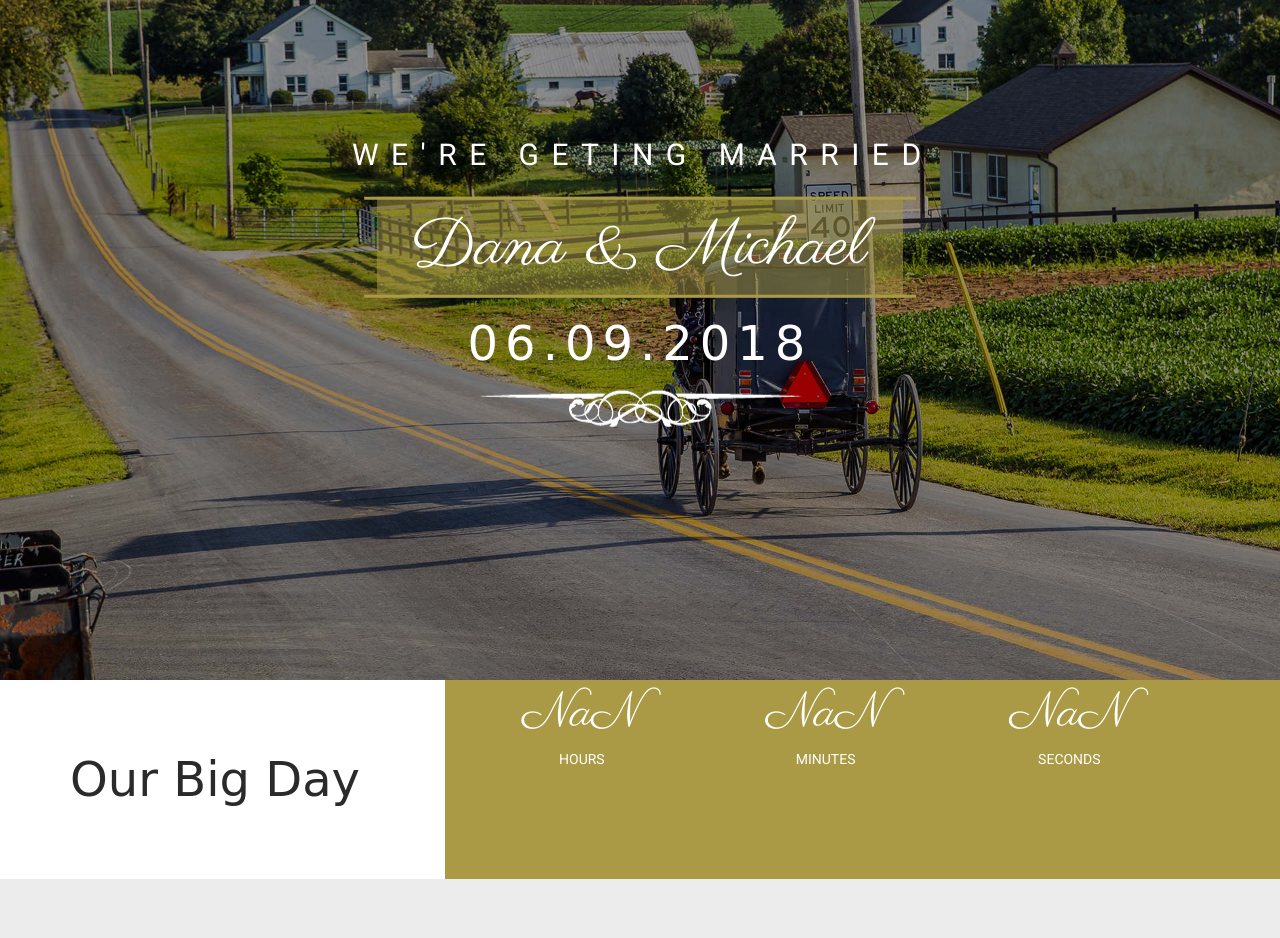
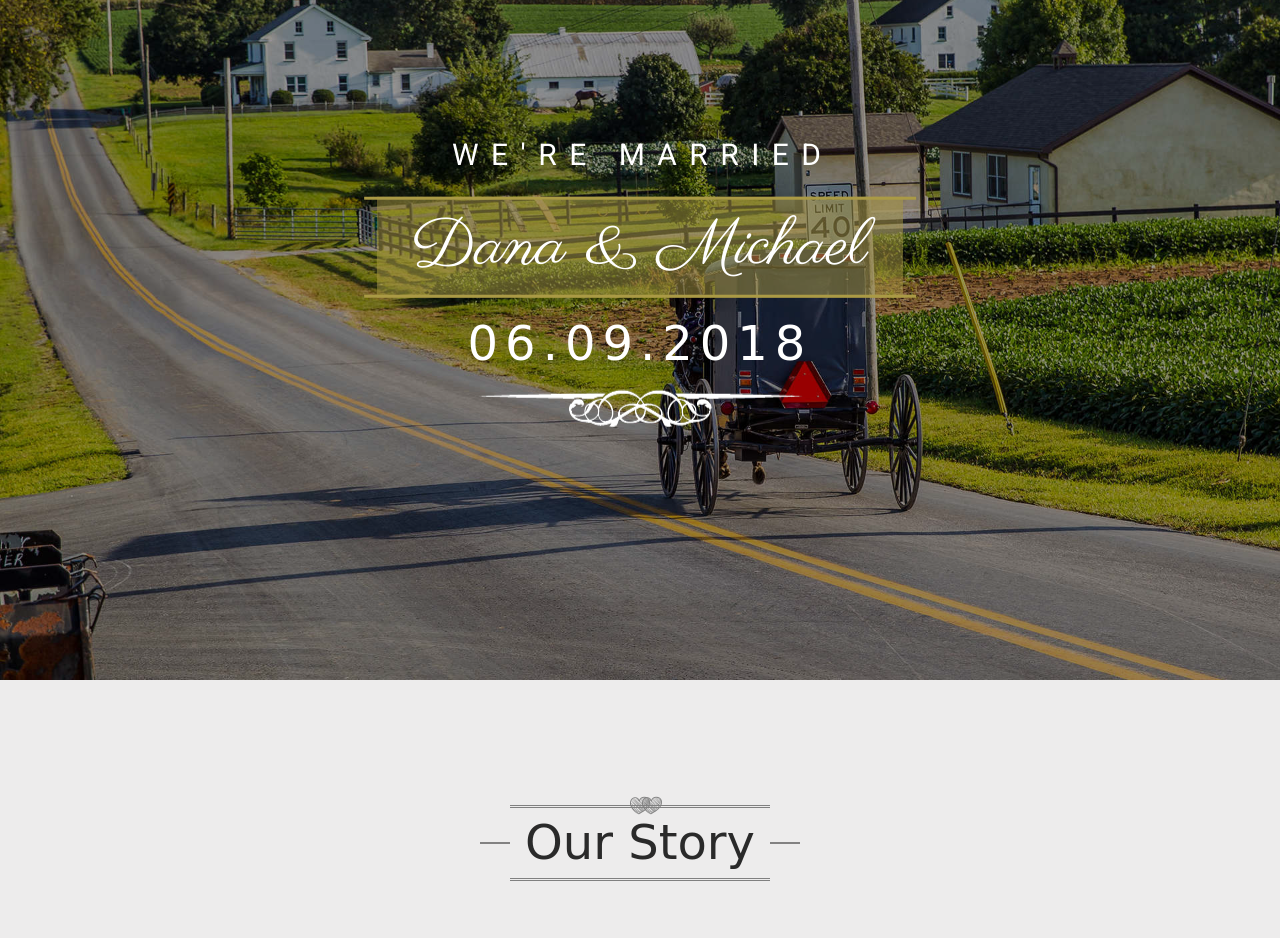
Before and after one commit to nesta219/wedding_site, a website: page index.html in a window 1280 px wide. Shown: the part 180-1118 px from the top of the page. Drawn offline with Linux system fonts and the light colour scheme; some packages are replaced by stand-ins of ours; a script that the page names is missing; a web font is replaced by a local one.

Commit message:
fix typo and other things

```diff
--- a/index.html
+++ b/index.html
@@ -137,13 +137,6 @@
                         <span class=" wow fadeInUp" data-wow-delay="0.20s">r</span>
                         <span class=" wow fadeInUp" data-wow-delay="0.25s">e</span>
                         <span>&nbsp;</span>
-                        <span class=" wow fadeInUp" data-wow-delay="0.30s">g</span>
-                        <span class=" wow fadeInUp" data-wow-delay="0.35s">e</span>
-                        <span class=" wow fadeInUp" data-wow-delay="0.40s">t</span>
-                        <span class=" wow fadeInUp" data-wow-delay="0.45s">i</span>
-                        <span class=" wow fadeInUp" data-wow-delay="0.50s">n</span>
-                        <span class=" wow fadeInUp" data-wow-delay="0.55s">g</span>
-                        <span>&nbsp;</span>
                         <span class=" wow fadeInUp" data-wow-delay="0.60s">m</span>
                         <span class=" wow fadeInUp" data-wow-delay="0.65s">a</span>
                         <span class=" wow fadeInUp" data-wow-delay="0.70s">r</span>
@@ -163,21 +156,6 @@
         </section>
         <!-- end of hero slider -->
 
-
-        <!-- start count-down -->
-        <section class="count-down">
-            <div class="container">
-                <div class="row">
-                    <div class="col col-md-4 hidden-sm hidden-xs">
-                        <h2>Our Big Day</h2>
-                    </div>
-                    <div class="col col-md-8">
-                        <div id="clock"></div>
-                    </div>
-                </div> <!-- end of row -->
-            </div> <!-- end of container -->
-        </section>
-        <!-- end of count-down -->
 
 
         <!-- start of story -->
```
Also changed, not shown: package.json (added, +22 -0 lines), serverless.yml (added, +25 -0 lines), 1 other file.
